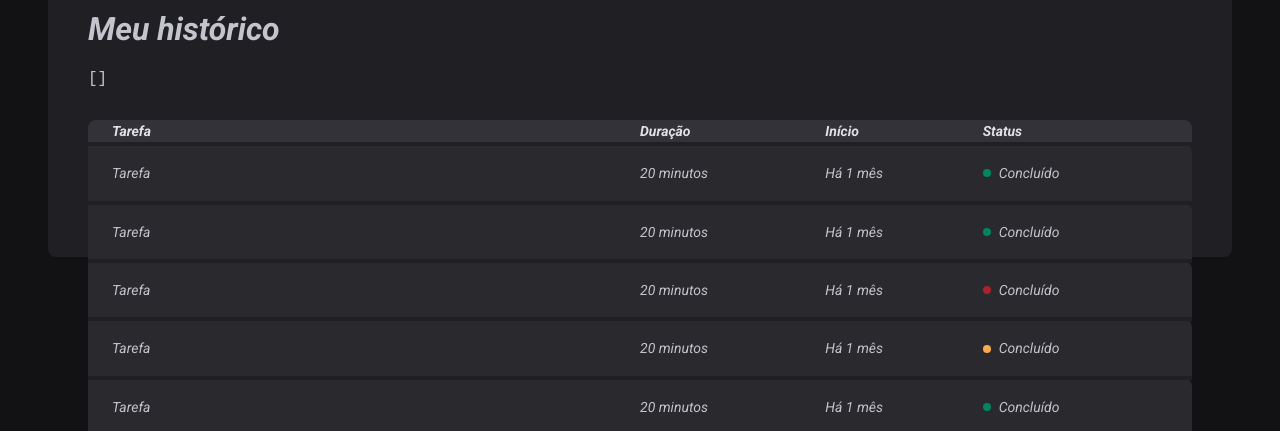
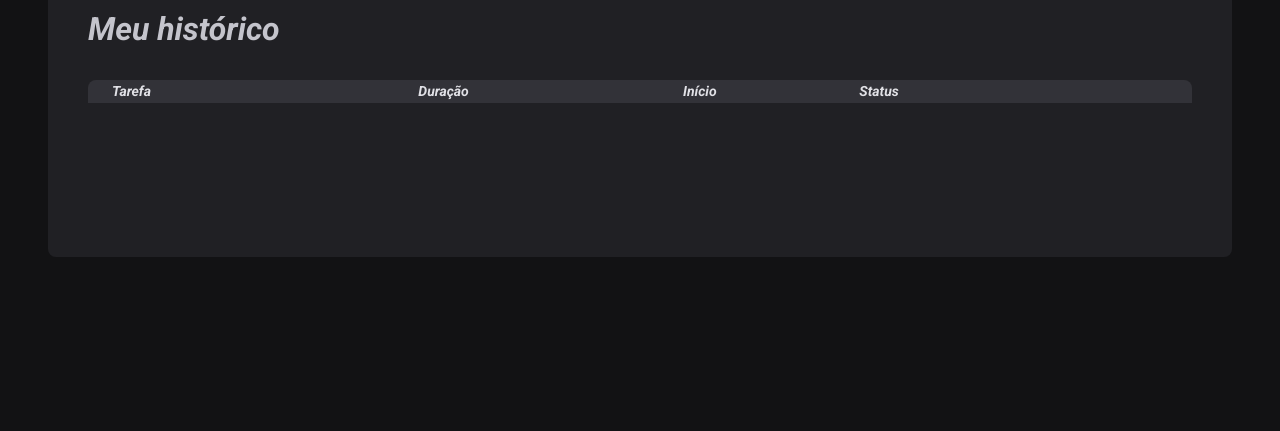
Before and after one commit to DeyvidDiniz/timer-pomodoro-react, a React (Vite) app: page /history in a window 1280 px wide. Shown: the part 463-894 px from the top of the page. After the commit the page ends 800 px from the top, so only its background shows below. Built offline with nearby package versions, Linux system fonts and the light colour scheme.

Commit message:
Finalizado página de Histórico

```diff
--- a/src/contexts/CyclesContext.tsx
+++ b/src/contexts/CyclesContext.tsx
@@ -67,7 +67,6 @@
     setCycles((state) => [...state, newCycle])
     setActiveCycleId(newCycle.id)
     setAmountSecondsPassed(0)
-    // reset()
   }
 
   function interruptCurrentCycle() {
--- a/src/pages/History/index.tsx
+++ b/src/pages/History/index.tsx
@@ -1,4 +1,6 @@
 import { useContext } from 'react'
+import { formatDistanceToNow } from 'date-fns'
+import ptBR from 'date-fns/locale/pt-BR'
 import { HistoryContainer, HistoryList, Status } from './styles'
 import { CyclesContext } from '../../contexts/CyclesContext'
 
@@ -8,7 +10,6 @@
   return (
     <HistoryContainer>
       <h1>Meu histórico</h1>
-      <pre>{JSON.stringify(cycles, null, 2)}</pre>
       <HistoryList>
         <table>
           <thead>
@@ -20,46 +21,32 @@
             </tr>
           </thead>
           <tbody>
-            <tr>
-              <td>Tarefa</td>
-              <td>20 minutos</td>
-              <td>Há 1 mês</td>
-              <td>
-                <Status statusColor="green">Concluído </Status>
-              </td>
-            </tr>
-            <tr>
-              <td>Tarefa</td>
-              <td>20 minutos</td>
-              <td>Há 1 mês</td>
-              <td>
-                <Status statusColor="green">Concluído </Status>
-              </td>
-            </tr>
-            <tr>
-              <td>Tarefa</td>
-              <td>20 minutos</td>
-              <td>Há 1 mês</td>
-              <td>
-                <Status statusColor="red">Concluído </Status>
-              </td>
-            </tr>
-            <tr>
-              <td>Tarefa</td>
-              <td>20 minutos</td>
-              <td>Há 1 mês</td>
-              <td>
-                <Status statusColor="yellow">Concluído </Status>
-              </td>
-            </tr>
-            <tr>
-              <td>Tarefa</td>
-              <td>20 minutos</td>
-              <td>Há 1 mês</td>
-              <td>
-                <Status statusColor="green">Concluído </Status>
-              </td>
-            </tr>
+            {cycles.map((cycle) => {
+              return (
+                <tr key={cycle.id}>
+                  <td>{cycle.task}</td>
+                  <td>{cycle.minutesAmount} minutos</td>
+                  <td>
+                    {formatDistanceToNow(cycle.startDate, {
+                      addSuffix: true,
+                      locale: ptBR,
+                    })}
+                  </td>
+                  <td>
+                    {cycle.finishedDate && (
+                      <Status statusColor="green">Concluído </Status>
+                    )}
+
+                    {cycle.interruptedDate && (
+                      <Status statusColor="red">Interrompido </Status>
+                    )}
+                    {!cycle.finishedDate && !cycle.interruptedDate && (
+                      <Status statusColor="yellow">Em andamento </Status>
+                    )}
+                  </td>
+                </tr>
+              )
+            })}
           </tbody>
         </table>
       </HistoryList>
--- a/src/pages/Home/index.tsx
+++ b/src/pages/Home/index.tsx
@@ -38,14 +38,19 @@
     },
   })
 
-  const { handleSubmit, watch /* reset */ } = newCycleForm
+  const { handleSubmit, watch, reset } = newCycleForm
+
+  function handleCreateNewCycle(data: NewCycleFormData) {
+    createNewCycle(data)
+    reset()
+  }
 
   const task = watch('task')
   const isSubmitDisabled = !task
 
   return (
     <HeaderContainer>
-      <form onSubmit={handleSubmit(createNewCycle)} action="">
+      <form onSubmit={handleSubmit(handleCreateNewCycle)} action="">
         <FormProvider {...newCycleForm}>
           <NewCycleForm />
         </FormProvider>
```
